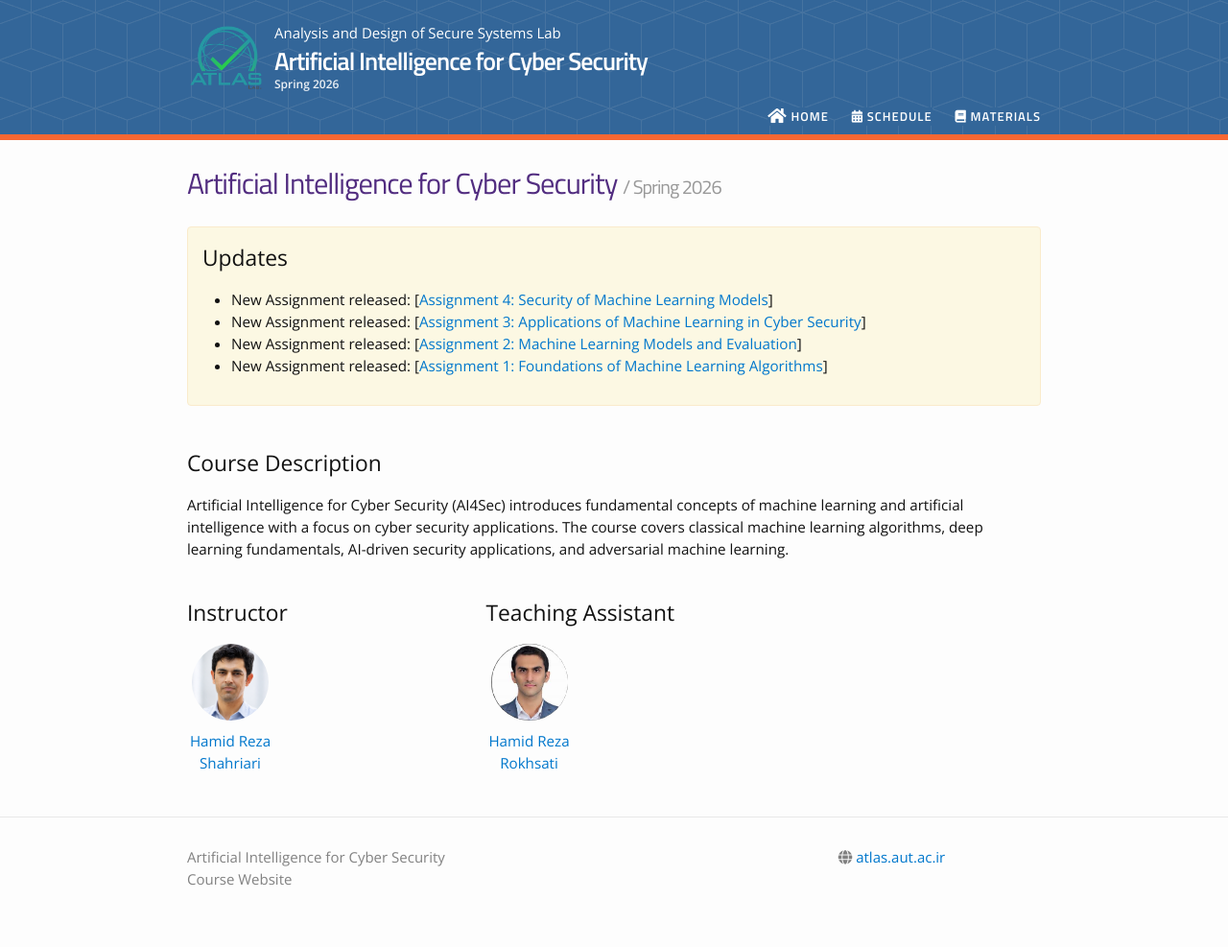
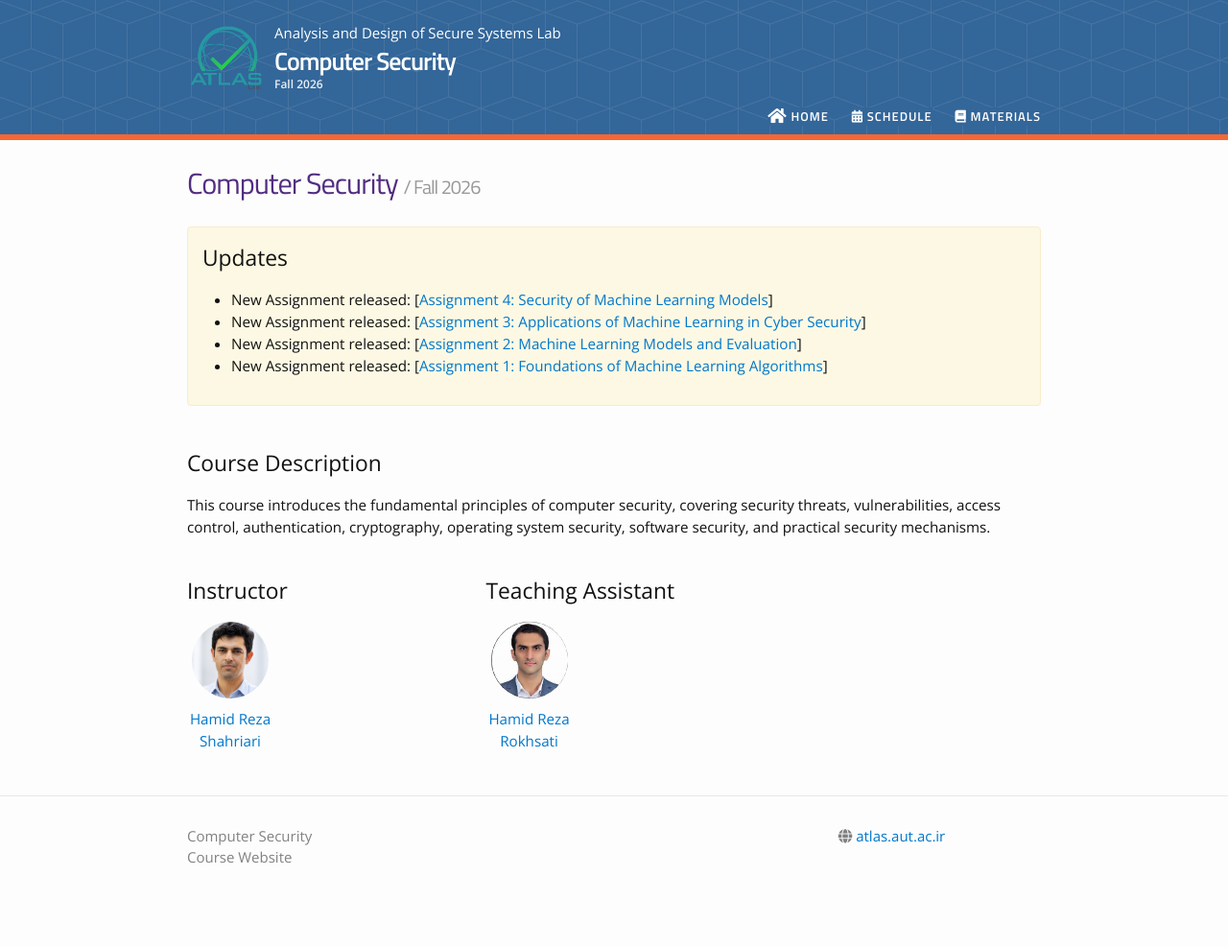
Before and after one commit to atlaslab-ai/CompSec, a Jekyll site: the page built from index.md, in a window 1280 px wide. Shown: the whole page at 96% size. Built offline with Jekyll 4.4.1, drawn with Linux system fonts in a browser that asks for light colours; nearby versions of some CDN libraries; after the commit the page ends 965 px from its top, so only the background shows below that.

Commit message:
Update _config.yml

```diff
--- a/_config.yml
+++ b/_config.yml
@@ -1,9 +1,12 @@
 # Site settings
-course_name: "Artificial Intelligence for Cyber Security"
+course_name: "Computer Security"
 
-course_description: "Artificial Intelligence for Cyber Security (AI4Sec) introduces fundamental concepts of machine learning and artificial intelligence with a focus on cyber security applications. The course covers classical machine learning algorithms, deep learning fundamentals, AI-driven security applications, and adversarial machine learning."
-course_semester: "Spring 2026"
-baseurl: "/Ai4Sec" # the subpath of your site, e.g. /blog/
+course_description: "This course introduces the fundamental principles of computer security, covering security threats, vulnerabilities, access control, authentication, cryptography, operating system security, software security, and practical security mechanisms."
+
+course_semester: "Fall 2026"
+
+baseurl: "/compsec"
+
 url: "https://atlaslab-ai.github.io" # the base hostname & protocol for your site
 
 schoolname: "Analysis and Design of Secure Systems Lab"
@@ -11,8 +14,9 @@ schoolurl: "https://atlas.aut.ac.ir"
 twitter_username:
 
 address: |
-    Artificial Intelligence for Cyber Security
+    Computer Security
     Course Website
+
 # Set your Google Analytics tracking ID (set up yours at http://www.google.com/analytics/)
 # google_analytics: UA-XXXXXXXX-X
 
```
